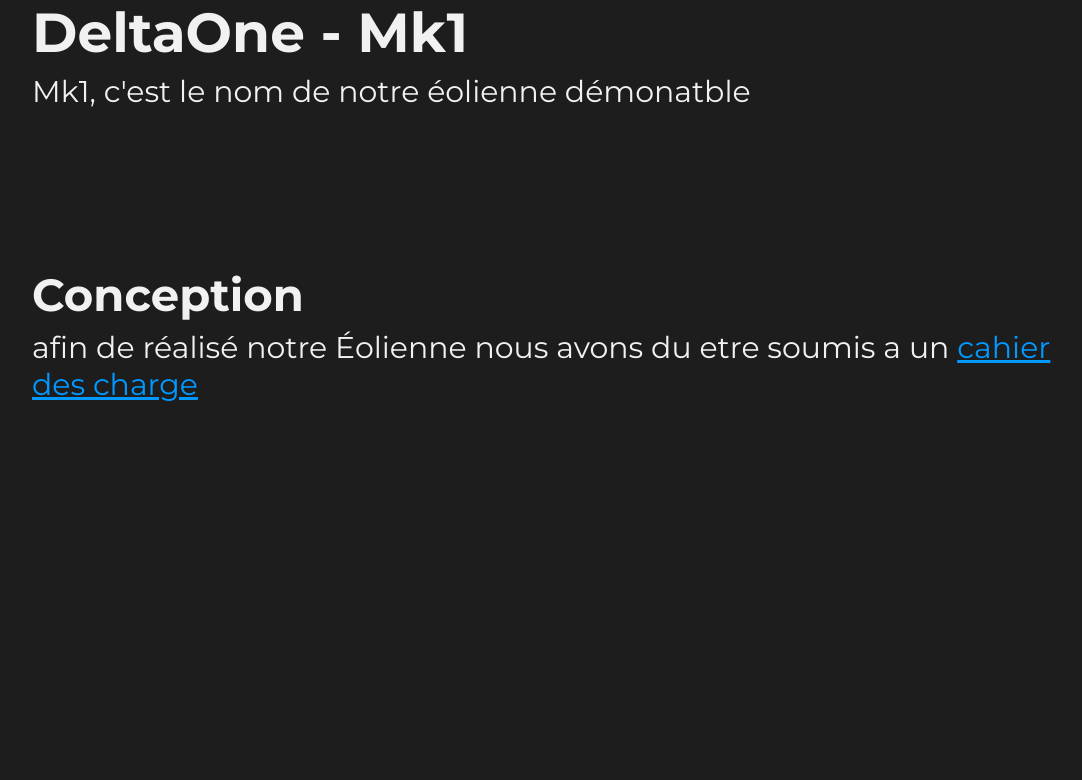
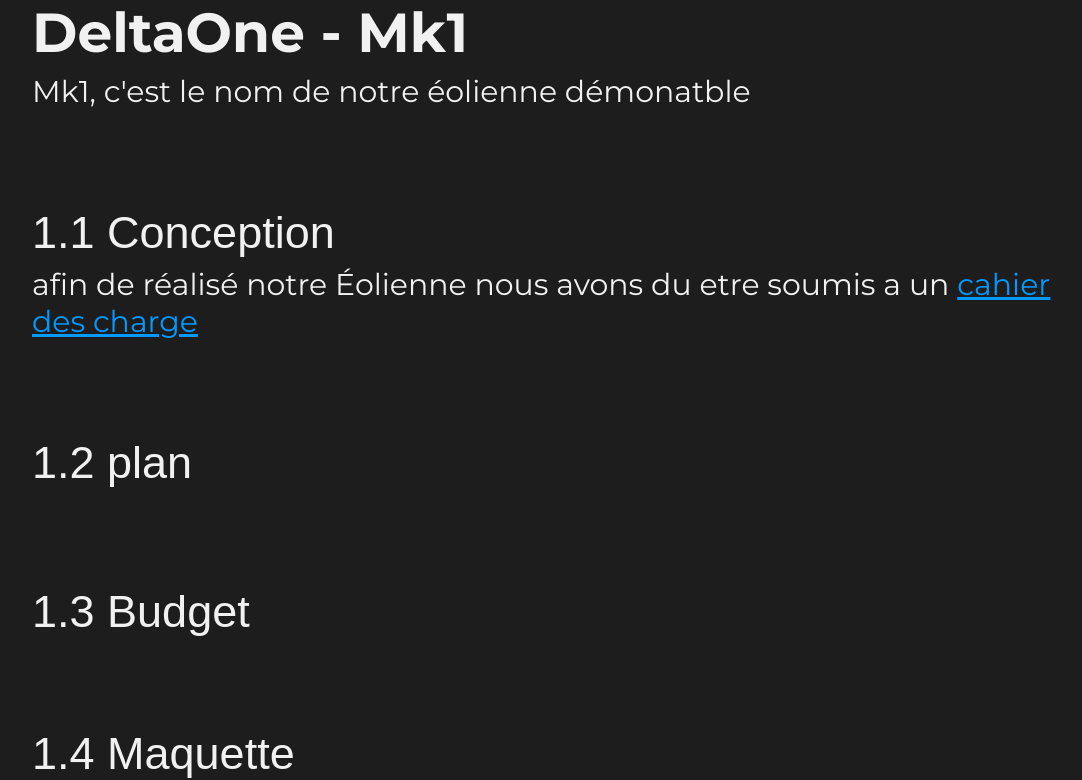
Before and after one commit to 0Sacha/DeltaOne-WebSite, a PHP site: page /Projet.html in a window 1280 px wide. Shown: the part 151-931 px from the top of the page, without its empty margins (96-1178 px from the left). Before the commit the page ends 552 px from the top, so only its background shows below. Run offline with PHP 8.4, Linux system fonts and the light colour scheme.

Commit message:
projet 0.0.2

```diff
--- a/Projet.html
+++ b/Projet.html
@@ -58,10 +58,22 @@
     </div>
 
     <div class="conception">
-        <h1>Conception</h1>
-        <p>afin de réalisé notre Éolienne nous avons du etre soumis a un <a href="files/Cahier des charges.pdf" target="_blank" >cahier des charge</a></p>
+        <div>
+            <h1>1.1 Conception</h1>
+            <p>afin de réalisé notre Éolienne nous avons du etre soumis a un <a href="files/Cahier des charges.pdf" target="_blank" >cahier des charge</a></p>
+        </div>
+        <div>
+            <h1>1.2 plan</h1>
+            <p></p>
+        </div>
+        <div>
+            <h1>1.3 Budget</h1>
+        </div>
+        <div>
+            <h1>1.4 Maquette</h1>
+        </div>
+    </div>
 
-    </div>
 
     <footer>
 
--- a/css/style.css
+++ b/css/style.css
@@ -72,7 +72,10 @@ body {
 }
 
 .conception h1 {
+  font-weight: normal;
+  font-family: Arial, Helvetica, sans-serif;
   font-size: 45px;
+  padding-top: 90px;
 }
 
 .conception a:hover {
```
